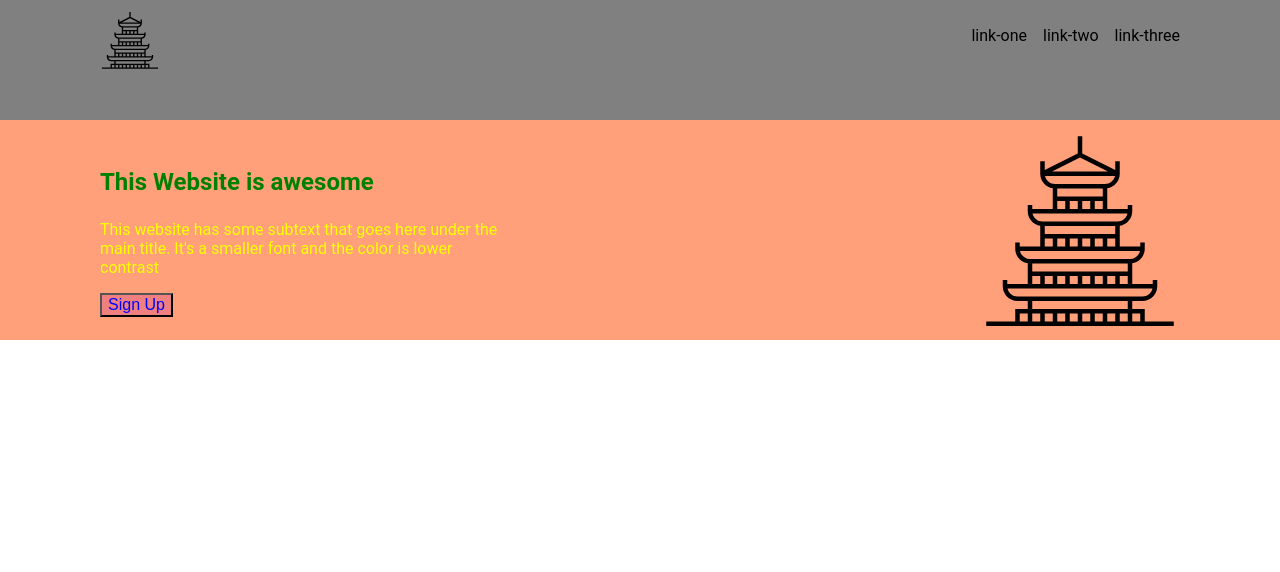
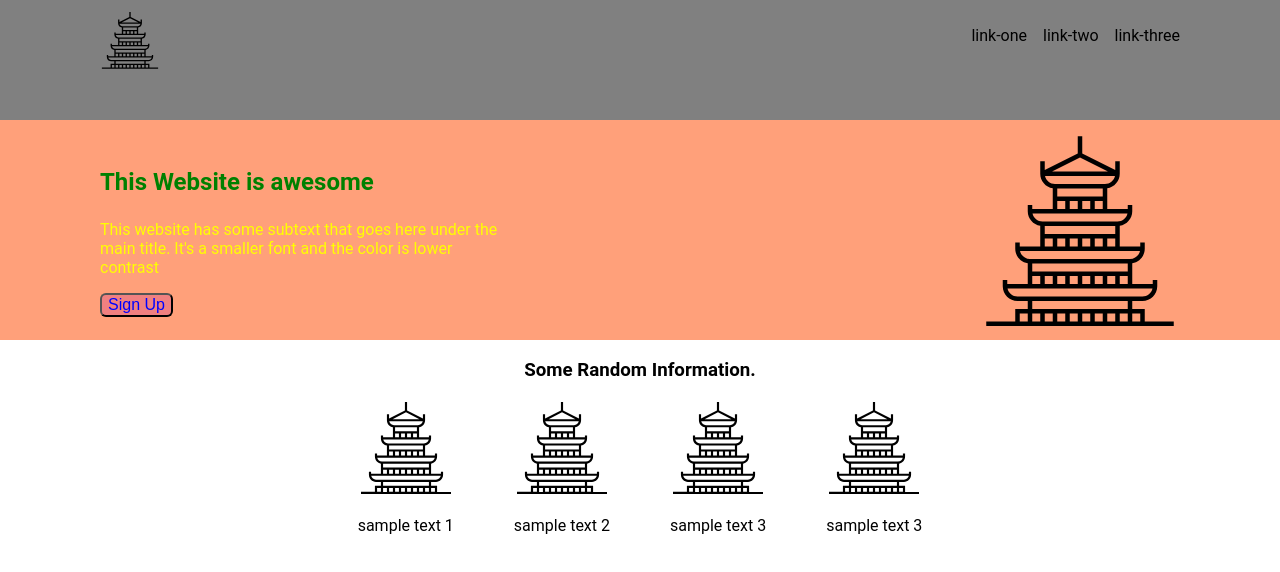
Before and after one commit to austinmt0/landing-page, a plain HTML site: page index.html in a window 1280 px wide. Drawn offline with Linux system fonts and the light colour scheme.

Commit message:
Finished mock information section
Need to add text and images but structure is roughly solid

```diff
--- a/index.html
+++ b/index.html
@@ -36,6 +36,30 @@
             </div>
         </div>
 
+        <h3>Some Random Information.</h3>
+        <div class="information">
+            <div class="box1">
+                <img src="./images/tokyo.svg" alt="Tokyo Logo">
+                <p>sample text 1</p>
+            </div>
+            <div class="box2">
+                <img src="./images/tokyo.svg" alt="Tokyo Logo">
+                <p>sample text 2</p>
+            </div>
+            <div class="box3">
+                <img src="./images/tokyo.svg" alt="Tokyo Logo">
+                <p>sample text 3</p>
+            </div>
+            <div class="box4">
+                <img src="./images/tokyo.svg" alt="Tokyo Logo">
+                <p>sample text 3</p>
+            </div>
+        </div>
+
+
+
+
+
     </div>
 </body>
 </html>
--- a/style.css
+++ b/style.css
@@ -84,6 +84,7 @@ button {
     color: blue;
     font-size: 16px;
     cursor: pointer;
+    border-radius: 6px;
 }
 
 .heroimage {
@@ -91,10 +92,26 @@ button {
     width: 200px;
 }
 
+/* Contents Code */
+
+.information {
+    display: flex;
+    justify-content: center;
+    gap: 60px;
+}
+
+.box {
+    flex: 1;
+    text-align: center;
+}
+
+.box img {
+    height: 100px;
+    width: 100px;
+}
 
 
 
-/* Contents Code */
 
 
 
```
